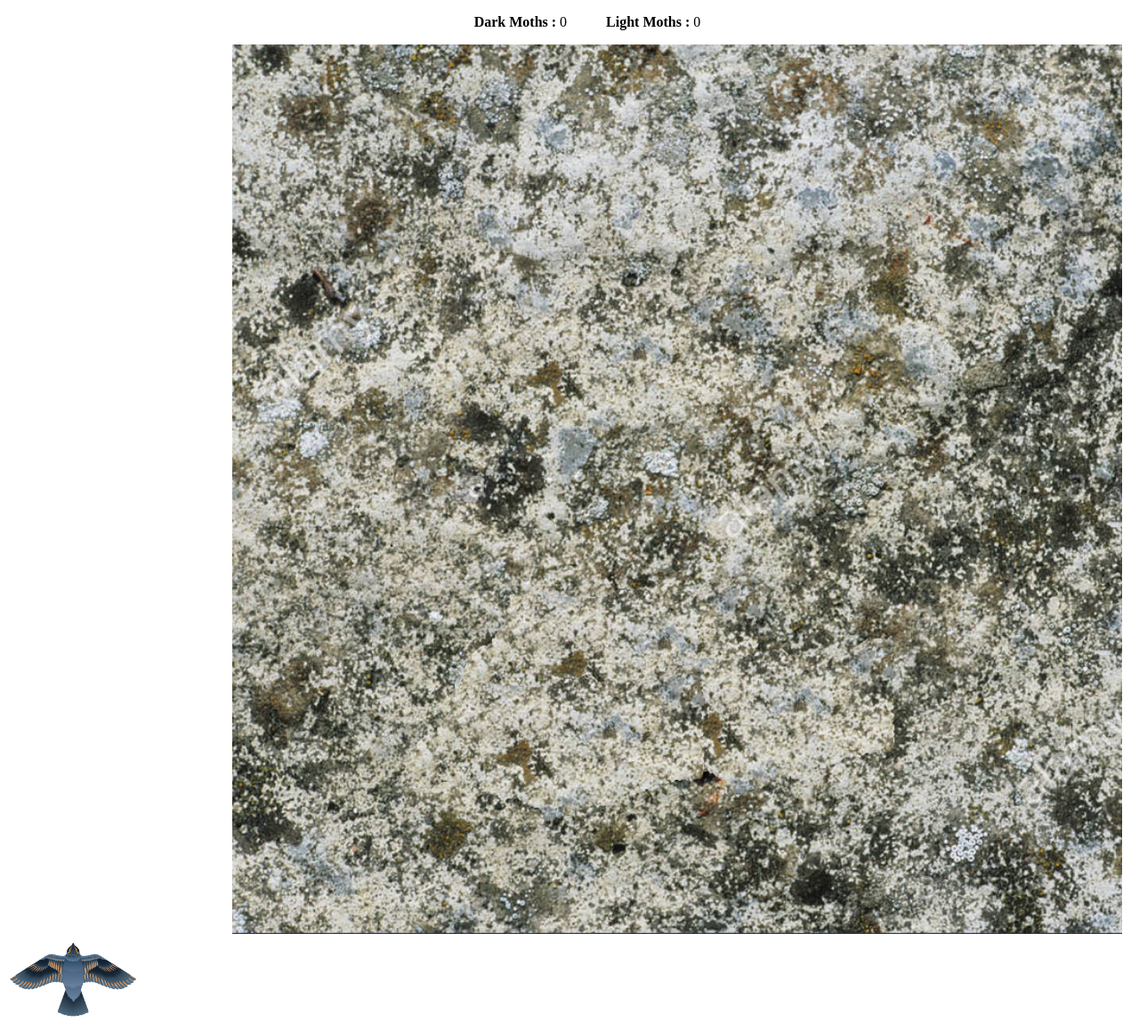
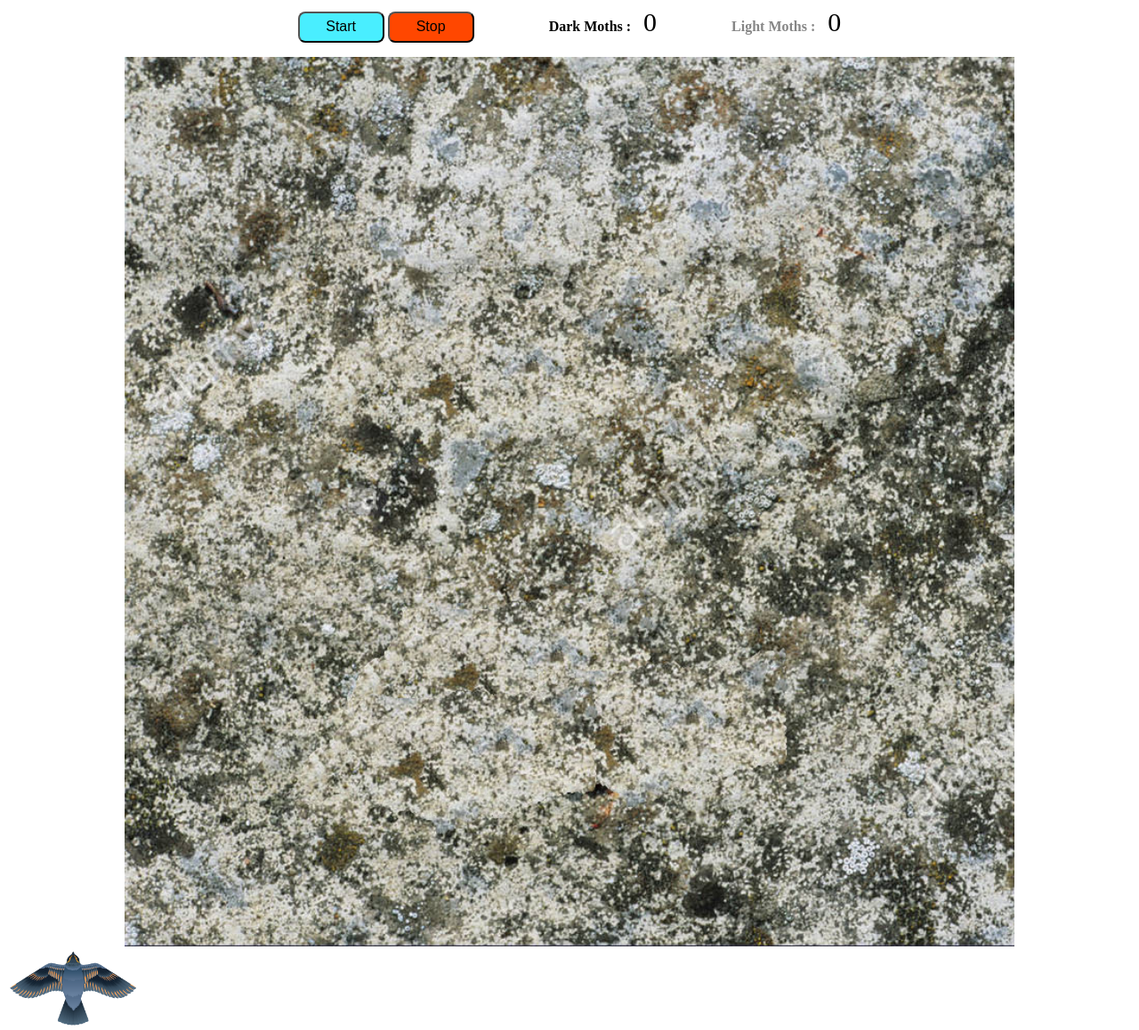
Before and after one commit to vishnun/moths-birds-js-animation, a plain HTML site: page index.html in a window 1280 px wide. Shown: the whole page at 89% size. Drawn offline with Linux system fonts and the light colour scheme.

Commit message:
Adding start/stop button for animating moths with birds

```diff
--- a/css/main.css
+++ b/css/main.css
@@ -1,12 +1,36 @@
 html, body {
   height: 100%;
 }
+
+.btn {
+  height: 35px;
+  width: 97px;
+  border-radius: 8px;
+  font-size: initial;
+}
+
+.primary-btn {
+  background-color: #49eeff;
+}
+
+.danger-btn {
+  background-color: #ff4700;
+}
+
 .label {
   font-size: 16px;
   font-weight: bold;
-  margin: 40px;
-  margin-right: 0;
+  margin: 80px;
+  margin-right: 10px;
 }
+
+.light-label {
+  color: #868686;
+}
+.moth-count {
+  font-size: 30px;
+}
+
 .text-center {
   text-align: center;
 }
@@ -16,10 +40,10 @@ html, body {
 }
 
 .container {
-  margin-left: 20%;
+  margin: auto;
   height: 1000px;
   width: 1000px;
-  display: inline-block;
+  display: block;
   background-image: url('../images/bg.jpg');
   background-size: cover;
   position: relative;
@@ -47,10 +71,10 @@ html, body {
   background-size: contain;
   background-repeat: no-repeat;
 }
+
 .light-moth.flip-vertical {
   background-image: url(../images/light-moth-flipped.png);
 }
-
 
 .bird {
   background-image: url(../images/bird.png);
--- a/index.html
+++ b/index.html
@@ -14,8 +14,12 @@
 
 <body>
 	<div class="counts text-center">
-		<p><span class="label">Dark Moths : </span><span class="dark-moth-count">0</span>
-			<span class="label">Light Moths : </span><span class="light-moth-count">0</span></p>
+		<div>
+			<button id="start-btn" class="btn primary-btn" type="button" name="button">Start</button>
+			<button id="stop-btn" class="btn danger-btn" type="button" name="button">Stop</button>
+			<span class="label dark=label">Dark Moths : </span><span class="moth-count dark-moth-count">0</span>
+			<span class="label light-label">Light Moths : </span><span class="moth-count light-moth-count">0</span>
+		</p>
 	</div>
 	<div id="moth-canvas" class="container">
 	</div>
--- a/js/main.js
+++ b/js/main.js
@@ -1,15 +1,32 @@
 $(function(argument) {
+
+  var started = false;
+
   var count = 30;
-  var creationInterval = 2000; // millisecond
+  var creationInterval = 1000; // millisecond
 
-  var mothCreator = window.setInterval(function() {
-    var moth = new Moth();
-    moth.init();
-  }, creationInterval);
+  var mothCreator;
 
-  setTimeout(function() {
+  // Making a copy as there is no time to refactor.
+  // Consolidate from moth and moth-animator files and put in common place.
+  var updateCounts = function() {
+    $('.light-moth-count').text($('.light-moth').length);
+    $('.dark-moth-count').text($('.dark-moth').length);
+  }
+
+
+  $('#start-btn').on('click', function() {
+    updateCounts();
+
+    mothCreator = window.setInterval(function() {
+      var moth = new Moth();
+      moth.init();
+    }, creationInterval);
+  });
+
+  $('#stop-btn').on('click', function() {
     window.clearInterval(mothCreator);
-  }, count * creationInterval);
+  });
 
   $('.container').mousemove(function(e) {
     var y = e.pageY;
--- a/js/moth.js
+++ b/js/moth.js
@@ -8,7 +8,7 @@ var Moth = function(canvas) {
 
   var flipClass = entrySide == 'Top' ? 'flip-vertical' : '';
 
-  if (Math.random() < 0.6) {
+  if (Math.random() <= 0.5) {
     $el = $("<div class='dark-moth " + target + " " + flipClass + " hide'></div>");
   } else {
     $el = $("<div class='light-moth " + target + " " + flipClass + " hide'></div>");
--- a/js/moth_animator.js
+++ b/js/moth_animator.js
@@ -4,6 +4,7 @@ var MothAnimator = function($moth, entrySide, canvas) {
   var loop = false;
   var easing = 'linear';
   var direction = 'normal';
+  var lifeTimeInSec = 20000;
 
   anime.speed = 1;
 
@@ -28,7 +29,9 @@ var MothAnimator = function($moth, entrySide, canvas) {
   var addFinishing = function($moth, mothTimeLine) {
     mothTimeLine.add({
       complete: function(animation) {
-        $moth.remove();
+        setTimeout(function () {
+          $moth.remove();
+        }, lifeTimeInSec);
         updateCounts();
       }
     })
```
